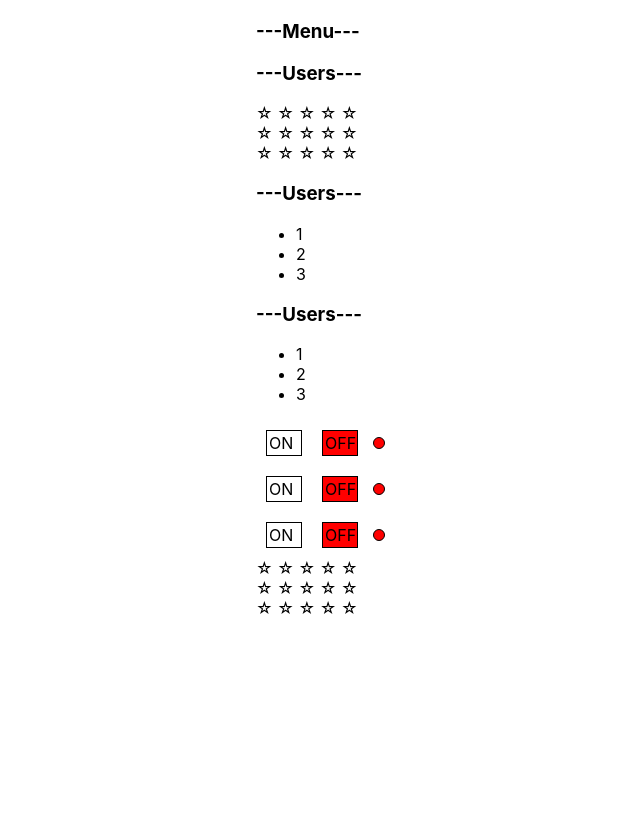
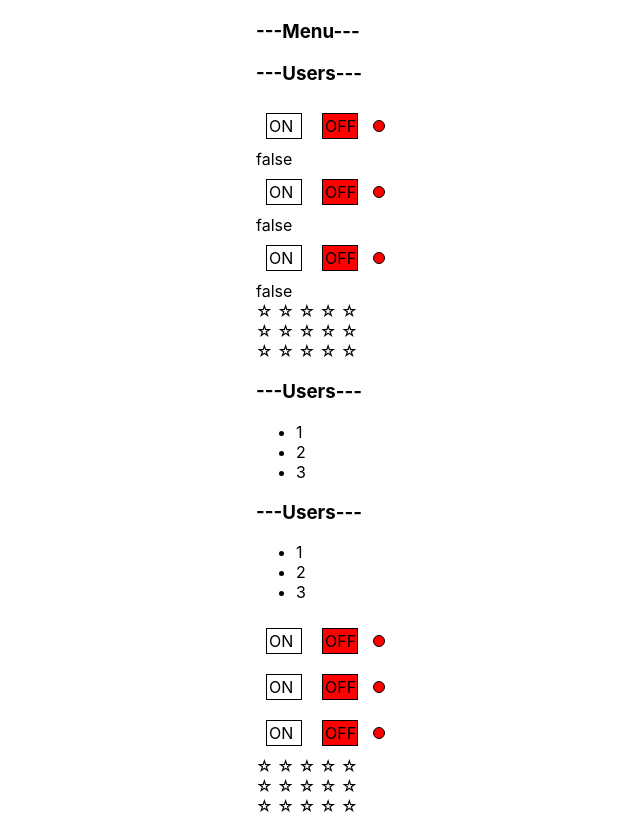
Before and after one commit to kovernikov/react_kabzda, a React (Create React App) app: page / in a window 1280 px wide. Shown: the whole page, without its empty margins (84-724 px from the left). Before the commit the page ends 800 px from the top, so only its background shows below. Built offline with nearby package versions, Linux system fonts and the light colour scheme.

Commit message:
lesson_13

```diff
--- a/src/App.tsx
+++ b/src/App.tsx
@@ -22,9 +22,9 @@ function App(props: any) {
             <UncontrolledAccordion titleValue={'Menu'}/>
             <UncontrolledAccordion titleValue={'Users'}/>
 
-            {/*<UncontrolledOnOff onChange={setSwitchOn}/> {switchOn.toString()}*/}
-            {/*<UncontrolledOnOff onChange={setSwitchOn}/> {switchOn.toString()}*/}
-            {/*<UncontrolledOnOff onChange={setSwitchOn}/> {switchOn.toString()}*/}
+            <UncontrolledOnOff onChange={setSwitchOn}/> {switchOn.toString()}
+            <UncontrolledOnOff onChange={setSwitchOn}/> {switchOn.toString()}
+            <UncontrolledOnOff onChange={setSwitchOn}/> {switchOn.toString()}
 
 
             <UncontrolledRating/>
```
